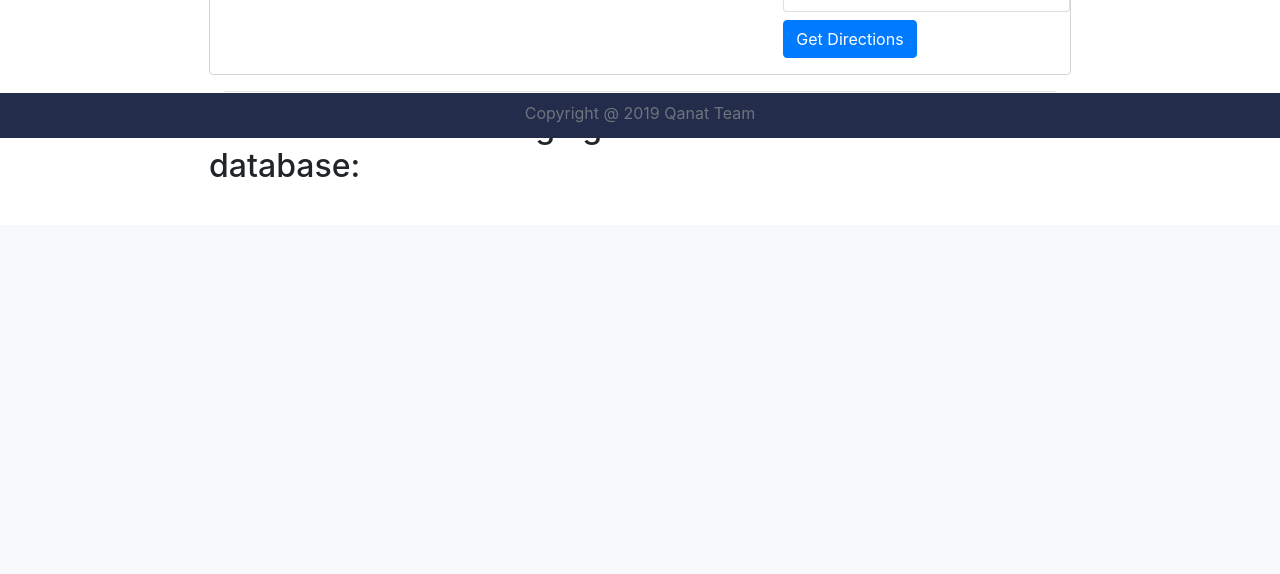
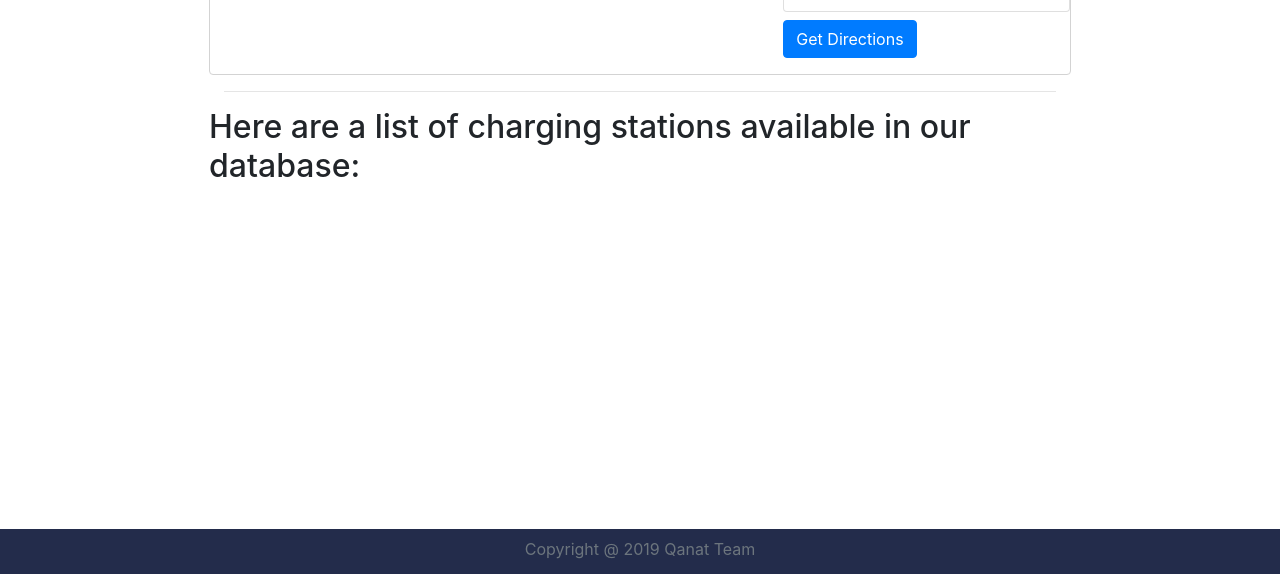
Before and after one commit to Haotian9850/qanat, a PHP site: page / in a window 1280 px wide. Shown: the part 662-1236 px from the top of the page. Before the commit the page ends 839 px from the top, so only its background shows below. Run offline with PHP 8.4, Linux system fonts and the light colour scheme; data that the repository does not hold is empty.

Commit message:
updated style.css

```diff
--- a/resources/css/style.css
+++ b/resources/css/style.css
@@ -5,7 +5,7 @@
     line-height: 40px;
     background-color: #232C4B;
     bottom: 0 !important;
-    position: fixed !important;
+    margin-top: 20rem !important;
 }
 
 .row-margined {
```
